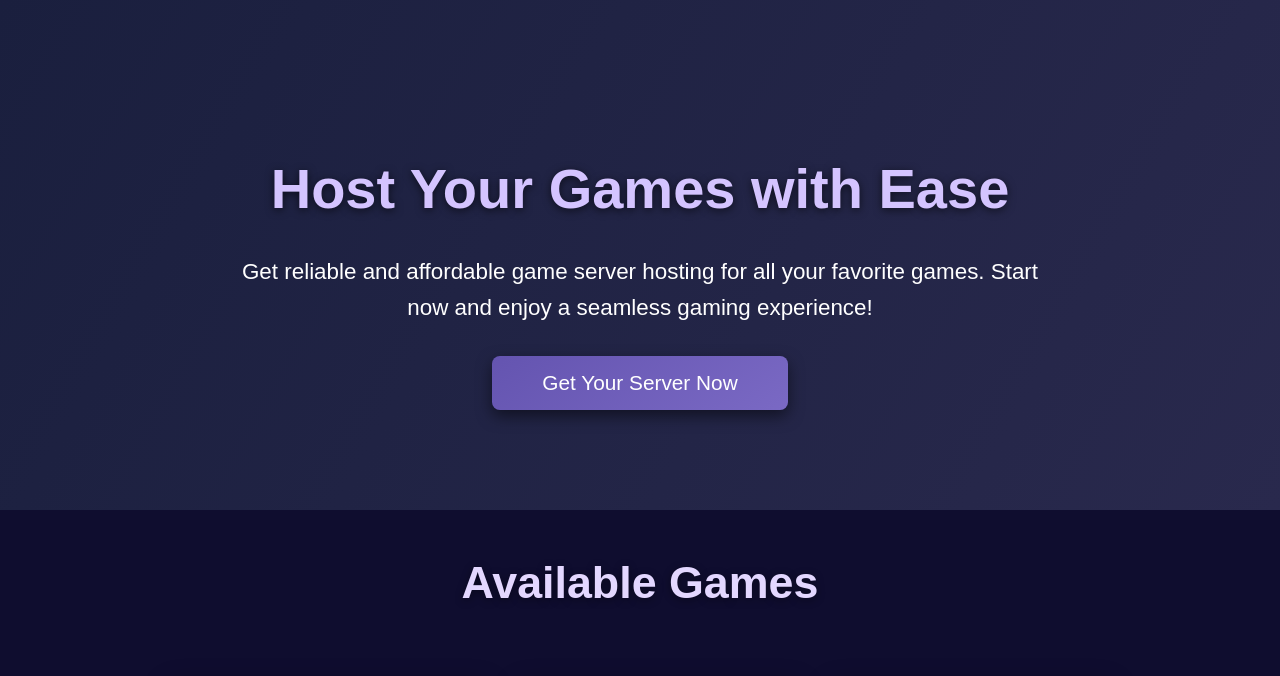
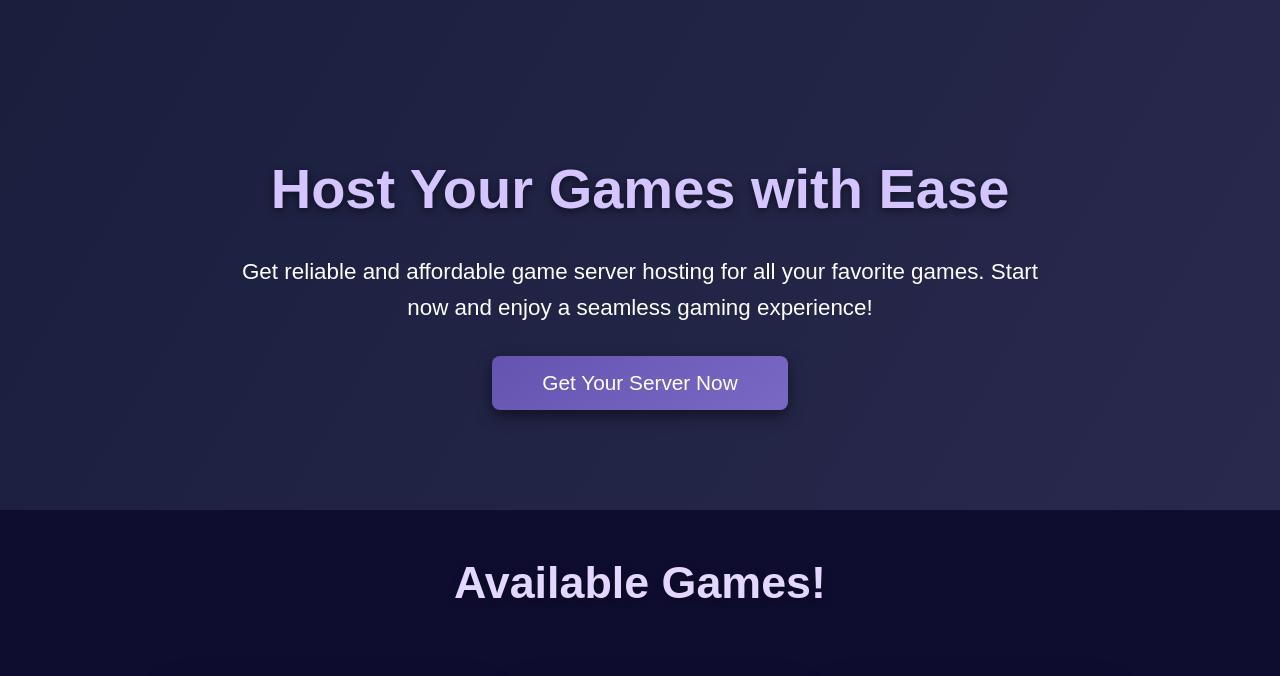
Before and after one commit to cooIguy/game-server-hosting-website, a plain HTML site: page index.html in a window 1280 px wide. Shown: the part 82-758 px from the top of the page. Drawn offline with Linux system fonts and the light colour scheme.

Commit message:
second commit

```diff
--- a/index.html
+++ b/index.html
@@ -19,7 +19,7 @@
   </div>
 
   <section class="services" id="services">
-    <h2>Available Games</h2>
+    <h2>Available Games!</h2>
     <div class="section-buttons">
       <div class="button-item">
         <h3>Minecraft Hosting</h3>
```
